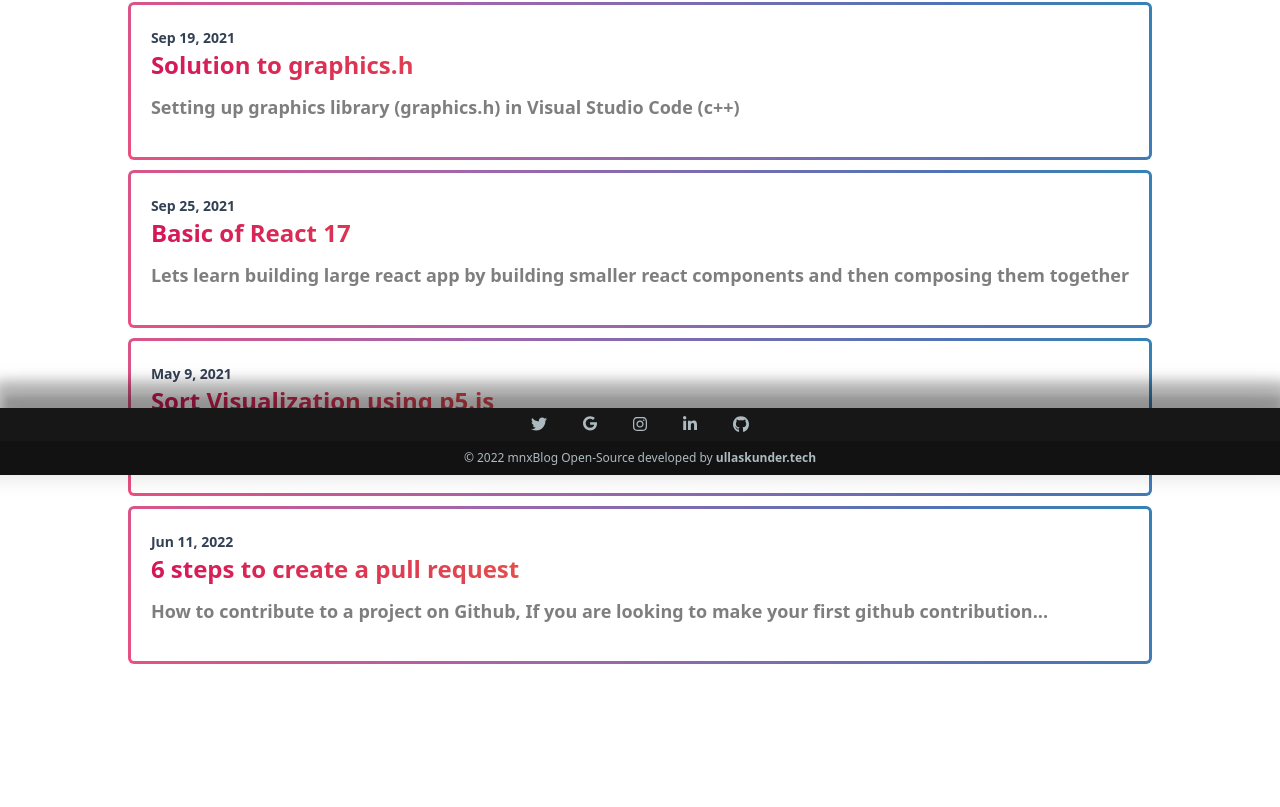
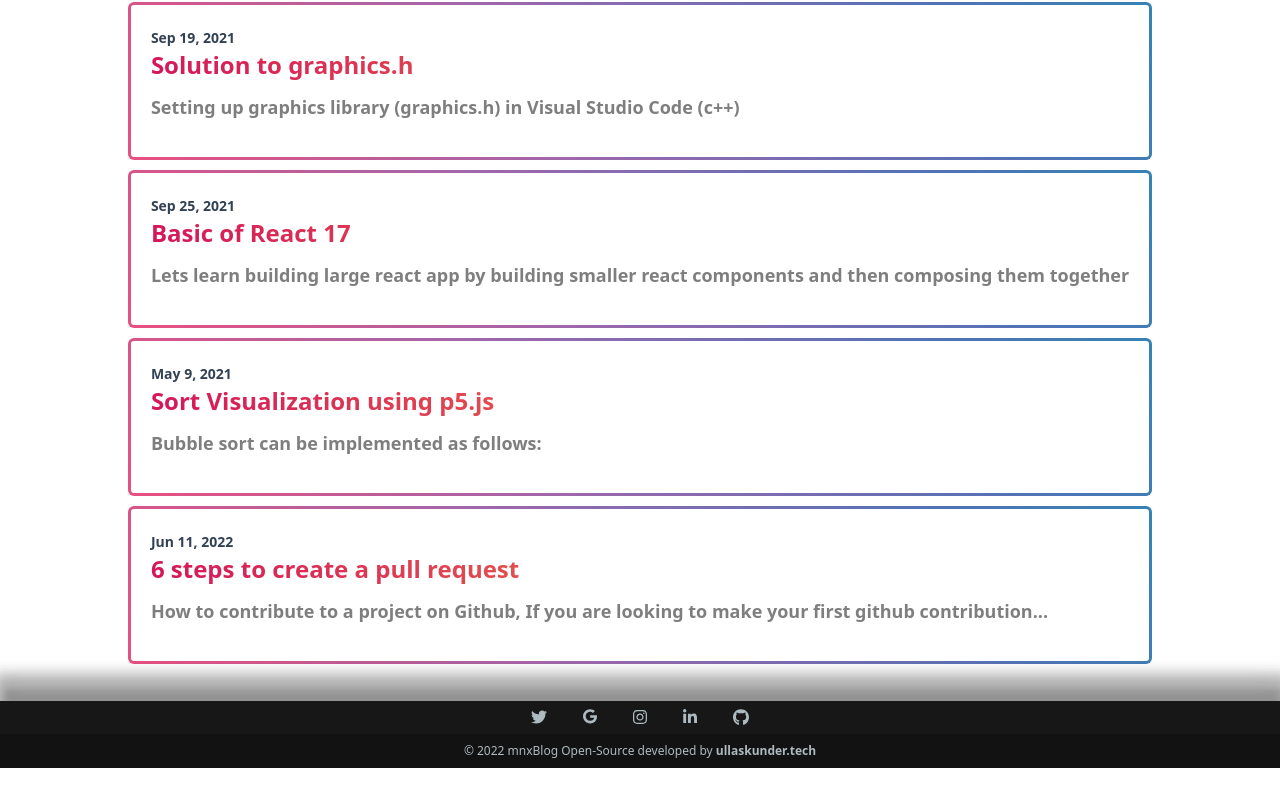
Before and after one commit to ullaskunder3/mnx-blog, a Next.js app: page / in a window 1280 px wide. Shown: the part 325-1132 px from the top of the page. After the commit the page ends 1093 px from the top, so only its background shows below. Built offline with nearby package versions, Linux system fonts and the light colour scheme.

Commit message:
fixed footer

```diff
--- a/components/Footer.js
+++ b/components/Footer.js
@@ -2,7 +2,8 @@ import styles from "../styles/Footer.module.css";
 import React from "react";
 export const Footer = () => {
     return (
-        <footer className={`${styles.footer} text-center text-white w-full fixed inset-x-0 bottom-0`}>
+        // <footer className={`${styles.footer} text-center text-white w-full fixed inset-x-0 bottom-0`}>
+        <footer className={`${styles.footer} text-center`}>
             <div className="container pt-2 my-0 mx-auto">
                 <div className="flex justify-center mb-2">
                     <a href="https://twitter.com/ullaskunder3" aria-label="twitterlink" className="mr-9 text-gray-800">
--- a/pages/index.js
+++ b/pages/index.js
@@ -53,7 +53,7 @@ export default function Home({ posts }) {
           <p className='mb-4'>ReadMe Solutions.</p>
         </div>
         <hr className='border' />
-        <div className="max-w-max mx-auto mb-40">
+        <div className="max-w-max mx-auto mb-10 mx-3">
           { posts?.map((post) => {
             return (
               <Link key={ `${post.slug}` } href={ `/blog/${post.slug}` }>
--- a/styles/Home.module.css
+++ b/styles/Home.module.css
@@ -1,5 +1,5 @@
 .container {
-  padding: 0 1rem;
+  /* padding: 0 1rem; */
 }
 .textGradient{
   color: black;
```
